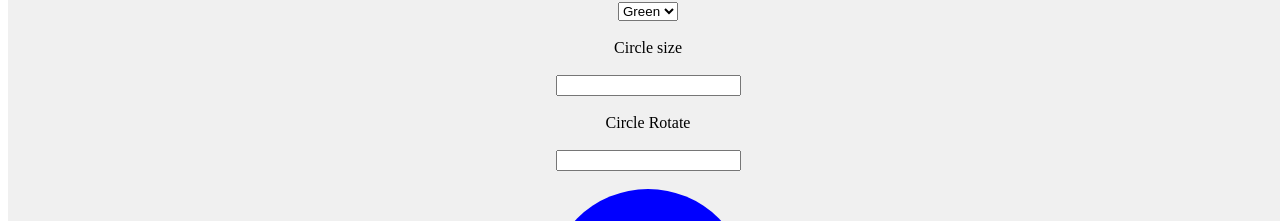
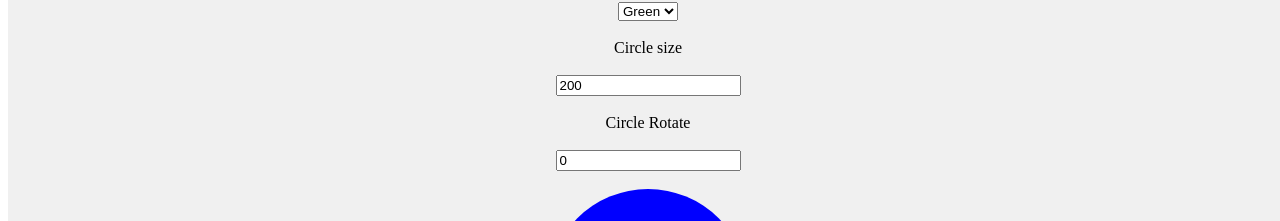
Before and after one commit to AstolfoNS/first-vue-project, a Vue app: page / in a window 1280 px wide. Shown: the part 250-471 px from the top of the page. Built offline with nearby package versions, Linux system fonts and the light colour scheme.

Commit message:
绑定父组件中的初值

```diff
--- a/src/App.vue
+++ b/src/App.vue
@@ -66,10 +66,10 @@ export default {
     <ChoseTextColor :changeTextColor="changeTextColor" />
     <br />
 
-    <ChangeCircleSize :changeCircleSize="changeCircleSize" />
+    <ChangeCircleSize :changeCircleSize="changeCircleSize" :size="size" />
     <br />
 
-    <ChangeCircleRotate :changeCircleAngle="changeCircleAngle" />
+    <ChangeCircleRotate :changeCircleAngle="changeCircleAngle" :angle="angle" />
     <br />
 
     <div
--- a/src/components/ChangeCircleRotate.vue
+++ b/src/components/ChangeCircleRotate.vue
@@ -5,12 +5,13 @@
 
   <input
     type="number"
+    :value="angle"
     @change="(event) => changeCircleAngle(event.target.value)"
   />
 </template>
 
 <script>
 export default {
-  props: ["changeCircleAngle"],
+  props: ["changeCircleAngle", "angle"],
 };
 </script>
--- a/src/components/ChangeCircleSize.vue
+++ b/src/components/ChangeCircleSize.vue
@@ -5,12 +5,13 @@
 
   <input
     type="number"
+    :value="size"
     @change="(event) => changeCircleSize(event.target.value)"
   />
 </template>
 
 <script>
 export default {
-  props: ["changeCircleSize"],
+  props: ["changeCircleSize", "size"],
 };
 </script>
```
